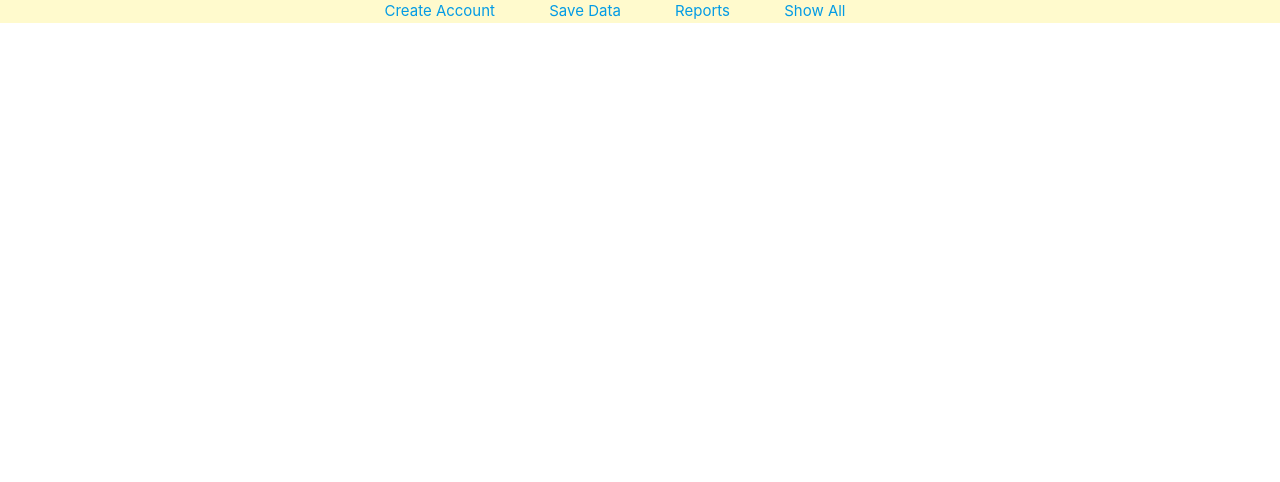
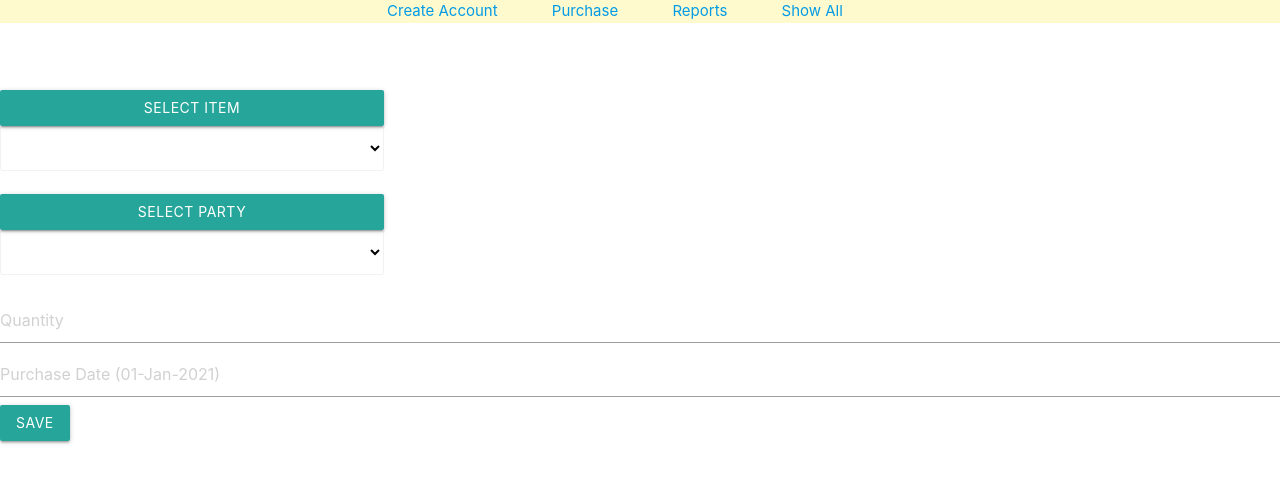
Before and after one commit to waqas3467605798/ngrPractice, a React (Create React App) app: page /Purchase in a window 1280 px wide. Shown: the top 482 px of the page. Built offline with nearby package versions, Linux system fonts and the light colour scheme.

Commit message:
now you can add items and add party and some working on purchase of items

```diff
--- a/src/App.js
+++ b/src/App.js
@@ -1,7 +1,7 @@
 import react, {Component} from 'react'
 import Content from './components/Content'
 import Header from './components/Header'
-import SaveData from './components/SaveData'
+import Purchase from './components/Purchase'
 import GetData from './components/GetData'
 import ShowAll from './components/Showall'
 import './App.css';
@@ -20,7 +20,7 @@ import {BrowserRouter, Route} from 'react-router-dom'
       <Header/>
 
       <Route exact path='/' component={Content}/>
-      <Route path='/SaveData' component={SaveData}/>
+      <Route path='/Purchase' component={Purchase}/>
       <Route path='/GetData' component={GetData}/>
       <Route path='/ShowAll' component={ShowAll}/>
       {/* <Content />
--- a/src/components/Header.js
+++ b/src/components/Header.js
@@ -30,7 +30,7 @@ import {Link} from 'react-router-dom'
 
       <div id='div2'>
      <Link to='/' style={{textDecoration:'none', marginRight:'50px'}}> Create Account</Link>
-     <Link to='/SaveData' style={{textDecoration:'none', marginRight:'50px'}}> Save Data </Link>
+     <Link to='/Purchase' style={{textDecoration:'none', marginRight:'50px'}}> Purchase </Link>
      <Link to='/GetData' style={{textDecoration:'none', marginRight:'50px'}}> Reports </Link>
      <Link to='/ShowAll' style={{textDecoration:'none', marginRight:'50px'}}> Show All </Link>
 
--- /dev/null
+++ b/src/components/Purchase.js
@@ -0,0 +1,146 @@
+import react, {Component} from 'react'
+import '../App.css';
+import firebase from './Fire'
+import M from "materialize-css";
+
+
+  class Purchase extends Component{
+      constructor(){
+          super();
+          this.state = {
+            qty:'',
+            date:'',
+            // age:'',
+            // message:'',
+            objects:[],
+            partyObjects:[],
+            status:false,         //this only for some changes in state, so that render function can run again
+            // renderMsg:[],
+            renderMstStatus:false,
+            noData:null
+
+          }
+      }
+
+
+
+      componentDidMount(){
+
+
+        firebase.database().ref('itemList').on('child_added' , (data)=> {
+          this.state.objects.push(data.val())
+        }  )
+
+
+
+        firebase.database().ref('partyList').on('child_added' , (data)=> {
+          this.state.partyObjects.push(data.val())
+        }  )
+
+
+
+      }
+
+
+
+
+changeHandler = (e) => {
+this.setState({
+  [e.target.name]: e.target.value
+})
+
+}
+
+
+
+
+getData = ()=>{
+this.setState({status:true})        //As status true, the render function will run again
+}
+
+
+
+
+
+saveValue = ()=>{
+
+var obj = {}
+obj.qty = Number(this.state.qty);
+obj.date = this.state.date;
+
+
+var itemObjIndex = document.getElementById('selected_save1').selectedIndex
+var reqObj = this.state.objects[itemObjIndex]
+
+obj.totalBill = reqObj.costPrice*Number(this.state.qty)     //multiplying by qty and price and saved in object with a property name of 'totolBill'
+
+
+if('purchaseDate' in reqObj){
+  reqObj.purchaseDate.push(obj)
+
+  firebase.database().ref('itemList').child(reqObj.key).set(reqObj)
+
+  alert('Your message successfully saved..!')
+
+
+}else {
+  reqObj.purchaseDate = []
+reqObj.purchaseDate.push(obj)
+firebase.database().ref('itemList').child(reqObj.key).set(reqObj)
+alert('Your message successfully saved..!')
+
+}
+
+
+
+this.setState({qty:'',date:''})
+
+}
+
+
+
+
+
+
+
+
+
+
+
+
+  render(){
+    // var {objects} = this.state
+    return (
+
+
+    <div>
+
+
+
+      {/* Save messages */}
+      <br/><br/><br/>
+    {/* <h2 className='headings'>Select Item From the listed below</h2> */}
+    <button className="waves-effect waves-light btn" onClick={this.getData} style={{width:'30%'}}>Select item</button> <br/>
+    <div className='selectWidth'> <select className='browser-default' id='selected_save1'>  {this.state.objects.map(  (item,i)=>{ return <option key={i} className='browser-default'>{item.itemName}</option>}  )}   </select> </div> <br/>
+
+
+    <button className="waves-effect waves-light btn" onClick={this.getData} style={{width:'30%'}}>Select Party</button> <br/>
+    <div className='selectWidth'> <select className='browser-default' id='selected_save2'>  {this.state.partyObjects.map(  (item,i)=>{ return <option key={i} className='browser-default'>{item.partyName}</option>}  )}   </select> </div> <br/>
+
+
+
+    <input type='text' value={this.state.qty} name='qty' onChange={this.changeHandler} placeholder='Quantity'/> <br/>
+    <input type='text' value={this.state.date} name='date' onChange={this.changeHandler} placeholder='Purchase Date (01-Jan-2021)'/> <br/>
+    <button className="waves-effect waves-light btn" onClick={this.saveValue}>Save</button>
+
+
+
+
+
+
+  </div>
+  );
+}
+}
+
+export default Purchase;
--- a/src/components/SaveData.js
+++ /dev/null
@@ -1,127 +0,0 @@
-import react, {Component} from 'react'
-import '../App.css';
-import firebase from './Fire'
-import M from "materialize-css";
-
-
-  class SaveData extends Component{
-      constructor(){
-          super();
-          this.state = {
-            firstName:'',
-            secondName:'',
-            age:'',
-            message:'',
-            objects:[],
-            status:false,
-            renderMsg:[],
-            renderMstStatus:false,
-            noData:null
-
-          }
-      }
-
-
-
-      componentDidMount(){
-        firebase.database().ref('bioData').on('child_added' , (data)=> {
-          this.state.objects.push(data.val())
-          // this.setState({objects:data.val()})
-
-
-
-        }  )
-
-// setTimeout(( )=>{ this.setState({status:!this.state.status})},1000)
-
-      }
-
-
-
-
-changeHandler = (e) => {
-this.setState({
-  [e.target.name]: e.target.value
-})
-
-}
-
-
-
-
-getData = ()=>{
-  // firebase.database().ref('bioData').on('child_added' , (data)=> { console.log(data.val())}  )
-this.setState({status:true})        //As status true, the render function will run again
-}
-
-
-
-
-
-saveValue = ()=>{
-  // var val = document.getElementById('selected').value
-  // var reqOjb = this.state.objects.find( (x)=>{return x.firstName === val}  )
-
-  var objIndex = document.getElementById('selected_save1').selectedIndex
-  var reqOjb = this.state.objects[objIndex]
-  var message = this.state.message;
-
-
-if('msg' in reqOjb){
-    reqOjb.msg.push(message)
-
-    firebase.database().ref('bioData').child(reqOjb.key).set(reqOjb)
-
-    alert('Your message successfully saved..!')
-    this.setState({message:''})
-
-  }else {
-    reqOjb.msg = []
-  reqOjb.msg.push(message)
-  firebase.database().ref('bioData').child(reqOjb.key).set(reqOjb)
-  alert('Your message successfully saved..!')
-    this.setState({message:''})
-  }
-
-
-
-}
-
-
-
-
-
-
-
-
-
-
-
-
-  render(){
-    // var {objects} = this.state
-    return (
-
-
-    <div>
-
-
-
-      {/* Save messages */}
-      <br/><br/><br/>
-    <h2 className='headings'>Click on select Account, write your message for selected account and press save button</h2>
-    <button className="waves-effect waves-light btn" onClick={this.getData} style={{width:'30%'}}>Select Account</button> <br/>
-    <div className='selectWidth'> <select className='browser-default' id='selected_save1'>  {this.state.objects.map(  (item,i)=>{ return <option key={i} className='browser-default'>{item.firstName}</option>}  )}   </select> </div> <br/>
-    <input type='text' value={this.state.message} name='message' onChange={this.changeHandler} placeholder='Put the Message'/> <br/>
-
-    {/* <button onClick={this.saveValue}>save msg</button> */}
-    <button className="waves-effect waves-light btn" onClick={this.saveValue}>Save</button>
-
-
-
-  </div>
-  );
-}
-}
-
-export default SaveData;
```
